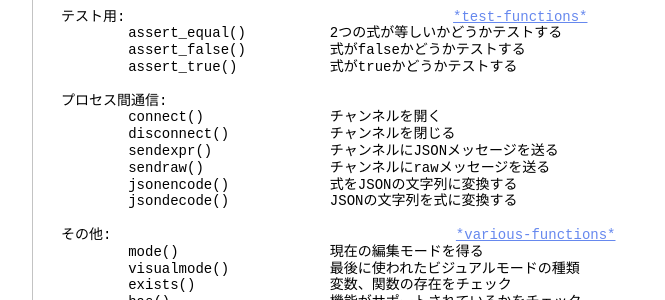
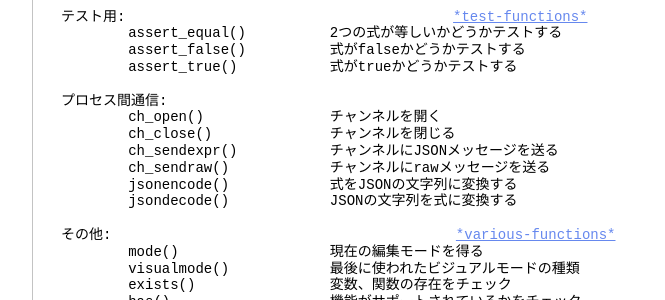
Before and after one commit to vim-jp/vimdoc-ja, a Jekyll site: the page built from usr_41.html, in a window 1280 px wide and 900 px high, scrolled down 14623 px. Shown: the part 151-451 px from the top of the window, without its empty margins (340-1005 px from the left). Built offline with Jekyll 4.4.1, drawn with Linux system fonts in a browser that asks for light colours; nearby versions of some CDN libraries; comment, search, counter and statistics services are not loaded; some of the changed text lies outside the part shown.

```diff
--- a/usr_41.html
+++ b/usr_41.html
@@ -3,7 +3,7 @@ layout: vimdoc
 helpname: 'usr_41'
 ---
 <div id='vimCodeElement'>
-<a class="Constant" href="usr_41.html" name="usr_41.txt">*usr_41.txt*</a>&nbsp;&nbsp;&nbsp;&nbsp;For Vim バージョン 7.4.&nbsp;&nbsp;Last change: 2016 Jan 28<br>
+<a class="Constant" href="usr_41.html" name="usr_41.txt">*usr_41.txt*</a>&nbsp;&nbsp;&nbsp;&nbsp;For Vim バージョン 7.4.&nbsp;&nbsp;Last change: 2016 Feb 02<br>
 <br>
 &nbsp;&nbsp;&nbsp;&nbsp;&nbsp;&nbsp;&nbsp;&nbsp;&nbsp;&nbsp;&nbsp;&nbsp;&nbsp;&nbsp;&nbsp;&nbsp;&nbsp;&nbsp;&nbsp;&nbsp; VIM USER MANUAL - by Bram Moolenaar<br>
 <br>
@@ -877,10 +877,10 @@ Vimサーバー:&nbsp;&nbsp;&nbsp;&nbsp;&nbsp;&nbsp;&nbsp;&nbsp;&nbsp;&nbsp;&nbs
 &nbsp;&nbsp;&nbsp;&nbsp;&nbsp;&nbsp;&nbsp;&nbsp;assert_true()&nbsp;&nbsp;&nbsp;&nbsp;&nbsp;&nbsp;&nbsp;&nbsp;&nbsp;&nbsp; 式がtrueかどうかテストする<br>
 <br>
 プロセス間通信:<br>
-&nbsp;&nbsp;&nbsp;&nbsp;&nbsp;&nbsp;&nbsp;&nbsp;connect()&nbsp;&nbsp;&nbsp;&nbsp;&nbsp;&nbsp;&nbsp;&nbsp;&nbsp;&nbsp;&nbsp;&nbsp;&nbsp;&nbsp; チャンネルを開く<br>
-&nbsp;&nbsp;&nbsp;&nbsp;&nbsp;&nbsp;&nbsp;&nbsp;disconnect()&nbsp;&nbsp;&nbsp;&nbsp;&nbsp;&nbsp;&nbsp;&nbsp;&nbsp;&nbsp;&nbsp;&nbsp;チャンネルを閉じる<br>
-&nbsp;&nbsp;&nbsp;&nbsp;&nbsp;&nbsp;&nbsp;&nbsp;sendexpr()&nbsp;&nbsp;&nbsp;&nbsp;&nbsp;&nbsp;&nbsp;&nbsp;&nbsp;&nbsp;&nbsp;&nbsp;&nbsp;&nbsp;チャンネルにJSONメッセージを送る<br>
-&nbsp;&nbsp;&nbsp;&nbsp;&nbsp;&nbsp;&nbsp;&nbsp;sendraw()&nbsp;&nbsp;&nbsp;&nbsp;&nbsp;&nbsp;&nbsp;&nbsp;&nbsp;&nbsp;&nbsp;&nbsp;&nbsp;&nbsp; チャンネルにrawメッセージを送る<br>
+&nbsp;&nbsp;&nbsp;&nbsp;&nbsp;&nbsp;&nbsp;&nbsp;ch_open()&nbsp;&nbsp;&nbsp;&nbsp;&nbsp;&nbsp;&nbsp;&nbsp;&nbsp;&nbsp;&nbsp;&nbsp;&nbsp;&nbsp; チャンネルを開く<br>
+&nbsp;&nbsp;&nbsp;&nbsp;&nbsp;&nbsp;&nbsp;&nbsp;ch_close()&nbsp;&nbsp;&nbsp;&nbsp;&nbsp;&nbsp;&nbsp;&nbsp;&nbsp;&nbsp;&nbsp;&nbsp;&nbsp;&nbsp;チャンネルを閉じる<br>
+&nbsp;&nbsp;&nbsp;&nbsp;&nbsp;&nbsp;&nbsp;&nbsp;ch_sendexpr()&nbsp;&nbsp;&nbsp;&nbsp;&nbsp;&nbsp;&nbsp;&nbsp;&nbsp;&nbsp; チャンネルにJSONメッセージを送る<br>
+&nbsp;&nbsp;&nbsp;&nbsp;&nbsp;&nbsp;&nbsp;&nbsp;ch_sendraw()&nbsp;&nbsp;&nbsp;&nbsp;&nbsp;&nbsp;&nbsp;&nbsp;&nbsp;&nbsp;&nbsp;&nbsp;チャンネルにrawメッセージを送る<br>
 &nbsp;&nbsp;&nbsp;&nbsp;&nbsp;&nbsp;&nbsp;&nbsp;jsonencode()&nbsp;&nbsp;&nbsp;&nbsp;&nbsp;&nbsp;&nbsp;&nbsp;&nbsp;&nbsp;&nbsp;&nbsp;式をJSONの文字列に変換する<br>
 &nbsp;&nbsp;&nbsp;&nbsp;&nbsp;&nbsp;&nbsp;&nbsp;jsondecode()&nbsp;&nbsp;&nbsp;&nbsp;&nbsp;&nbsp;&nbsp;&nbsp;&nbsp;&nbsp;&nbsp;&nbsp;JSONの文字列を式に変換する<br>
 <br>
```
